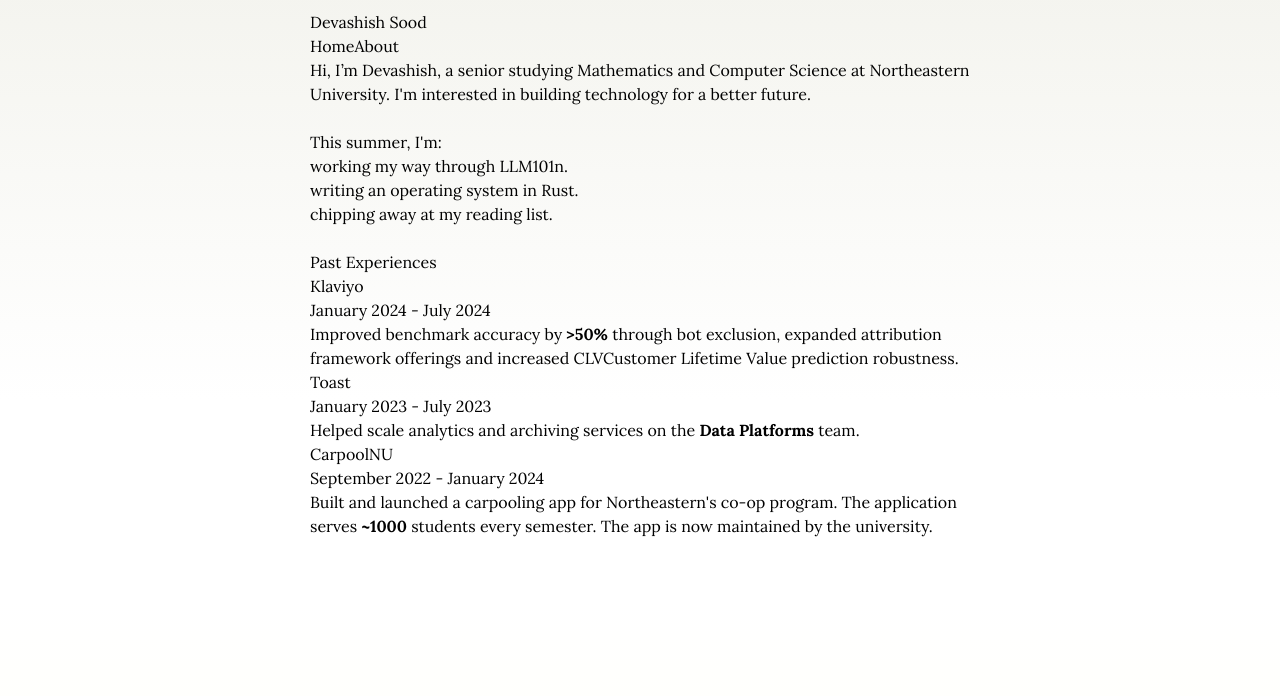
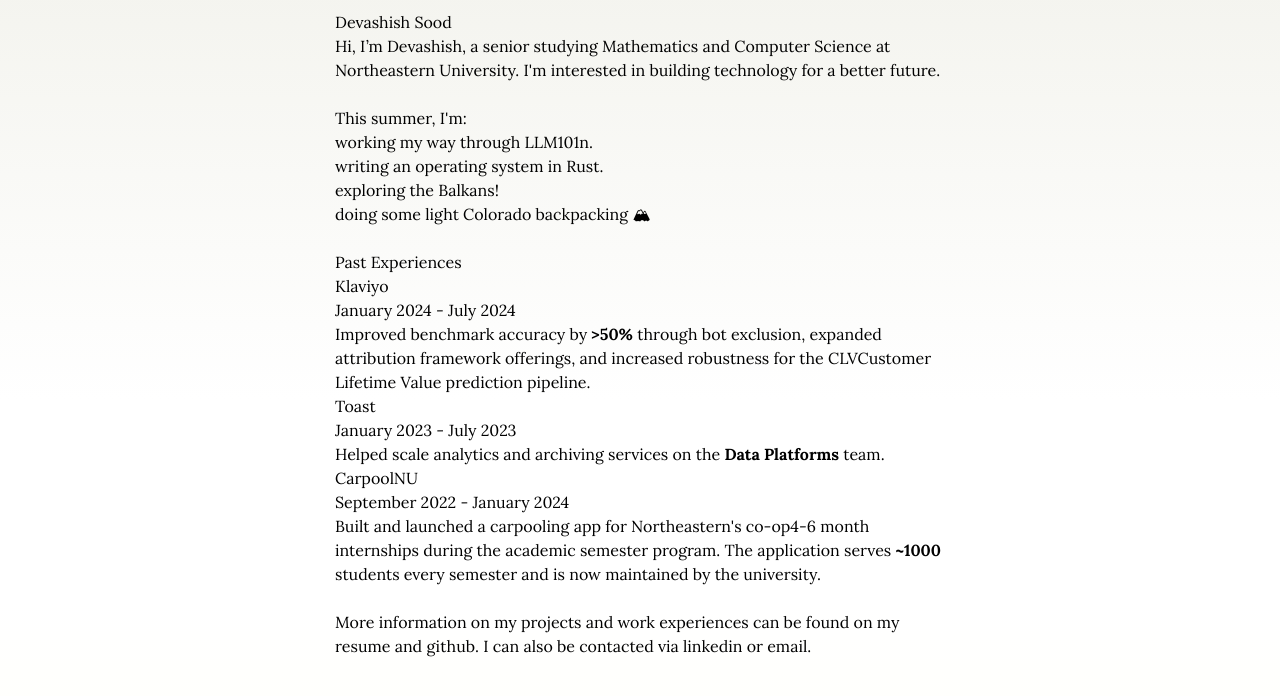
Before and after one commit to devashish-sood/devashish-sood.github.io, a React (Vite) app: page / in a window 1280 px wide. Shown: the top 696 px of the page. Built offline with nearby package versions, Linux system fonts and the light colour scheme.

Commit message:
update design

```diff
--- a/package.json
+++ b/package.json
@@ -14,8 +14,7 @@
     "postcss": "^8.4.39",
     "react": "^18.3.1",
     "react-dom": "^18.3.1",
-    "tailwindcss": "^3.4.6",
-    "wouter": "^3.3.1"
+    "tailwindcss": "^3.4.6"
   },
   "devDependencies": {
     "@types/react": "^18.3.3",
--- a/src/App.tsx
+++ b/src/App.tsx
@@ -1,14 +1,11 @@
-import { Route } from "wouter"
 import Header from "./components/Header"
 import Home from "./components/Home"
-import About from "./components/About"
 
 const App = () => {
   return (
     <>
     <Header/>
-    <Route path="/" component={Home} />
-    <Route path="/about" component={About} />
+    <Home/>
     </>
   )
 }
--- a/src/components/About.tsx
+++ /dev/null
@@ -1,7 +0,0 @@
-const About = () => {
-  return <>
-  Probably don't need an about page
-  </>
-}
-
-export default About;
--- /dev/null
+++ b/src/components/Exps.tsx
@@ -0,0 +1,52 @@
+import { ReactNode } from "react";
+import { Link, Tooltip } from "./Utils";
+
+const EXPERIENCES: Array<ExpProps> = [
+  {
+    heading: <Link href="https://www.klaviyo.com/" text="Klaviyo"/>,
+    duration: "January 2024 - July 2024",
+    description: <>Improved benchmark accuracy by <strong>&gt;50%</strong> through bot exclusion, expanded attribution framework offerings, and increased robustness for the <Tooltip base="CLV" hover="Customer Lifetime Value"/> prediction pipeline.</>
+  },
+  {
+    heading: <Link href="https://pos.toasttab.com/" text="Toast"/>,
+    duration: "January 2023 - July 2023",
+    description: <>Helped scale analytics and archiving services on the <strong>Data Platforms</strong> team.</>
+  },
+  {
+    heading: <Link href="https://github.com/sandboxnu/nucarpool" text="CarpoolNU"/>,
+    duration: "September 2022 - January 2024",
+    description: <>Built and launched a carpooling app for Northeastern's <Tooltip base="co-op" hover="4-6 month internships during the academic semester"/> program. The application serves <strong>~1000</strong> students every semester and is now maintained by the university.</> }]
+
+interface ExpProps {
+  heading: ReactNode,
+  duration: string,
+  description: ReactNode
+}
+
+const Exp = (props: ExpProps) => {
+  return (
+    <div className="flex mt-3">
+      <div className="w-1 flex-shrink-0 bg-black rounded-lg"/>
+      <div className="ml-4 flex-grow">
+        <div className="flex justify-between items-center mb-2">
+          <h2 className="text-l font-semibold">{props.heading}</h2>
+          <span className="text-gray-500 text-sm">{props.duration}</span>
+        </div>
+        <p className="mt-2">{props.description}</p>
+      </div>
+    </div>
+  );
+}
+
+export const Exps = () => {
+  return (
+  <div>
+    <h2 className="text-xl font-bold">
+      Past Experiences
+    </h2>
+    {EXPERIENCES.map((exp) => <Exp heading={exp.heading} duration={exp.duration} description={exp.description}/>)}
+  </div>
+  )
+}
+
+export default Exps
--- a/src/components/Header.tsx
+++ b/src/components/Header.tsx
@@ -1,23 +1,10 @@
-import { Link } from "wouter";
-
-interface NavLinkProps {
-  href: string;
-  text: string;
-}
-
-const NavLink = ({ href, text }: NavLinkProps) => {
-  return <Link className="px-1 hover:bg-black hover:text-white transition-colors" href={href}>{text}</Link>;
-};
-
 const Header = () => {
   return (
-    <nav className="flex flex-row justify-between mb-20">
+    <nav className="flex flex-row justify-between my-8">
       <h1 className="font-semibold text-3xl pr-2">
         Devashish Sood
         </h1>
       <div className="flex items-end">
-        <NavLink href="/" text="Home"/>
-        <NavLink href="/about" text="About"/>
       </div>
     </nav>
   );
--- a/src/components/Home.tsx
+++ b/src/components/Home.tsx
@@ -1,71 +1,24 @@
-import { ReactNode } from "react";
+import Exps from "./Exps";
+import { Link } from "./Utils";
 
 const Home = () => {
   return <>
   <p>
     Hi, I’m Devashish, a senior studying Mathematics and Computer Science at Northeastern University. I'm interested in building technology for a better future.
-   </p>
+  </p>
    <br/>
-    This summer, I'm:
-   <ul className="list-disc pl-4 py-2">
-    <li className="my-1">working my way through LLM101n.</li>
-    <li className="my-1">writing an operating system in Rust.</li>
-    <li className="my-1">chipping away at my reading list.</li>
+    <div>This summer, I'm: </div>
+   <ul className="list-disc pl-4">
+    <li>working my way through LLM101n.</li>
+    <li className="mt-1">writing an operating system in Rust.</li>
+    <li className="mt-1">exploring the Balkans!</li>
+    <li className="mt-1">doing some light Colorado backpacking &#127956;</li>
    </ul>
    <br/>
    <Exps/>
+   <br/>
+   <p>More information on my projects and work experiences can be found on my <Link href="/" text="resume"/> and <Link href="https://github.com/devashish-sood" text="github"/>. I can also be contacted via <Link href="https://linkedin.com/in/devashishsood9" text="linkedin"/> or <Link href="mailto:devashishsood9@gmail.com" text="email"/>.</p>
   </>
 }
 
-interface ExpProps {
-  heading: ReactNode,
-  duration: string,
-  description: ReactNode
-}
-
-const Exp = (props: ExpProps) => {
-  return (
-    <div className="flex my-4">
-      <div className="w-1 flex-shrink-0 bg-black rounded-lg"></div>
-      <div className="ml-4 flex-grow">
-        <div className="flex justify-between items-center mb-2">
-          <h2 className="text-l font-semibold">{props.heading}</h2>
-          <span className="text-gray-500 text-sm">{props.duration}</span>
-        </div>
-        <p className="mt-2">{props.description}</p>
-      </div>
-    </div>
-  );
-}
-
-const Exps = () => {
-  return (
-  <div>
-    <h2 className="text-xl font-bold">
-      Past Experiences
-    </h2>
-    <Exp
-      heading={<a href="https://www.klaviyo.com/" className="hover:underline">Klaviyo</a>}
-      duration="January 2024 - July 2024"
-      description={<>Improved benchmark accuracy by <strong>&gt;50%</strong> through bot exclusion, expanded attribution framework offerings and increased <span className='relative group inline-block'>CLV
-        <span className="absolute left-1/2 transform -translate-x-1/2 bottom-full mb-1 text-xs text-white bg-black rounded px-2 py-1 whitespace-nowrap opacity-0 group-hover:opacity-100 group-hover:visible">
-          Customer Lifetime Value
-        </span>
-      </span> prediction robustness.</>}
-      />
-    <Exp
-      heading={<a href="https://pos.toasttab.com/" className="hover:underline">Toast</a>}
-      duration="January 2023 - July 2023"
-      description={<>Helped scale analytics and archiving services on the <strong>Data Platforms</strong> team.</>}
-      />
-    <Exp
-      heading={<a href="https://github.com/sandboxnu/nucarpool" className="hover:underline">CarpoolNU</a>}
-      duration="September 2022 - January 2024"
-      description={<>Built and launched a carpooling app for Northeastern's co-op program. The application serves <strong>~1000</strong> students every semester. The app is now maintained by the university.</>}
-      />
-  </div>
-  )
-}
-
-
 export default Home;
--- /dev/null
+++ b/src/components/Utils.tsx
@@ -0,0 +1,15 @@
+const Tooltip =  ({base, hover}: {base: string, hover: string}) => {
+  return (<span className='relative group inline-block'>{base}
+        <span className="absolute left-1/2 transform -translate-x-1/2 bottom-full mb-1 text-xs text-white bg-black rounded px-2 py-1 whitespace-nowrap opacity-0 group-hover:opacity-100 group-hover:visible">
+          {hover}
+        </span>
+      </span>)
+}
+
+const Link = ({href, text}: {href: string, text: string}) => {
+  return (
+    <a href={href} className="hover:underline">{text}</a>
+  )
+}
+
+export {Tooltip, Link}
--- a/src/styles/index.css
+++ b/src/styles/index.css
@@ -12,7 +12,7 @@
       rgba(255, 255, 200, 0.1) 100%
     );
     min-height: 100vh;
-    max-width: 700px;
+    max-width: 650px;
     margin-left: auto;
     margin-right: auto;
     padding-left: 20px;
@@ -22,6 +22,5 @@
     font-family: "Lora", serif;
     font-optical-sizing: auto;
     font-weight: 400;
-    font-style: normal;
   }
 }
```
Also changed, not shown: src/styles/styles.css (deleted), 2 other files (tests, documents, lock files or other folders).
